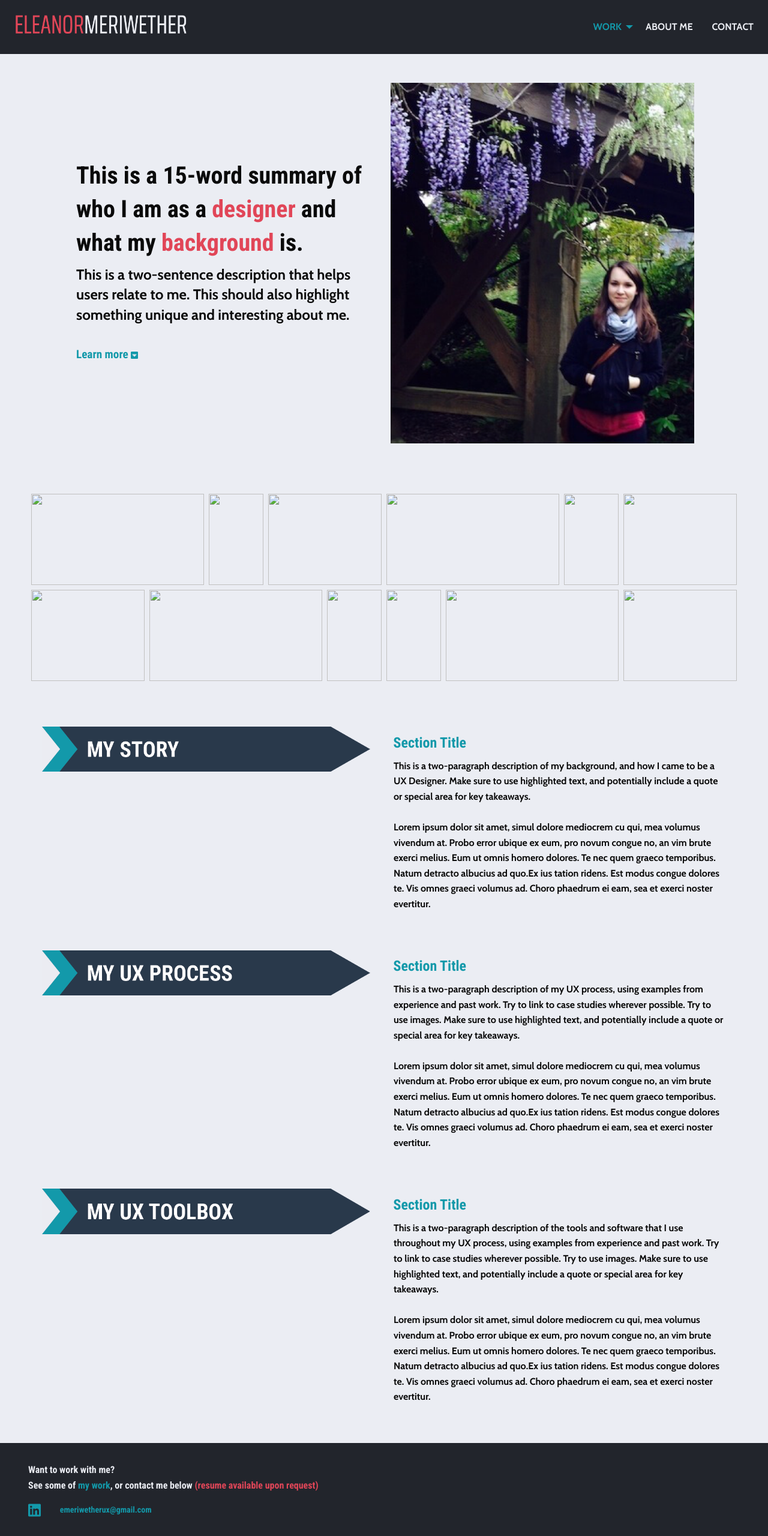
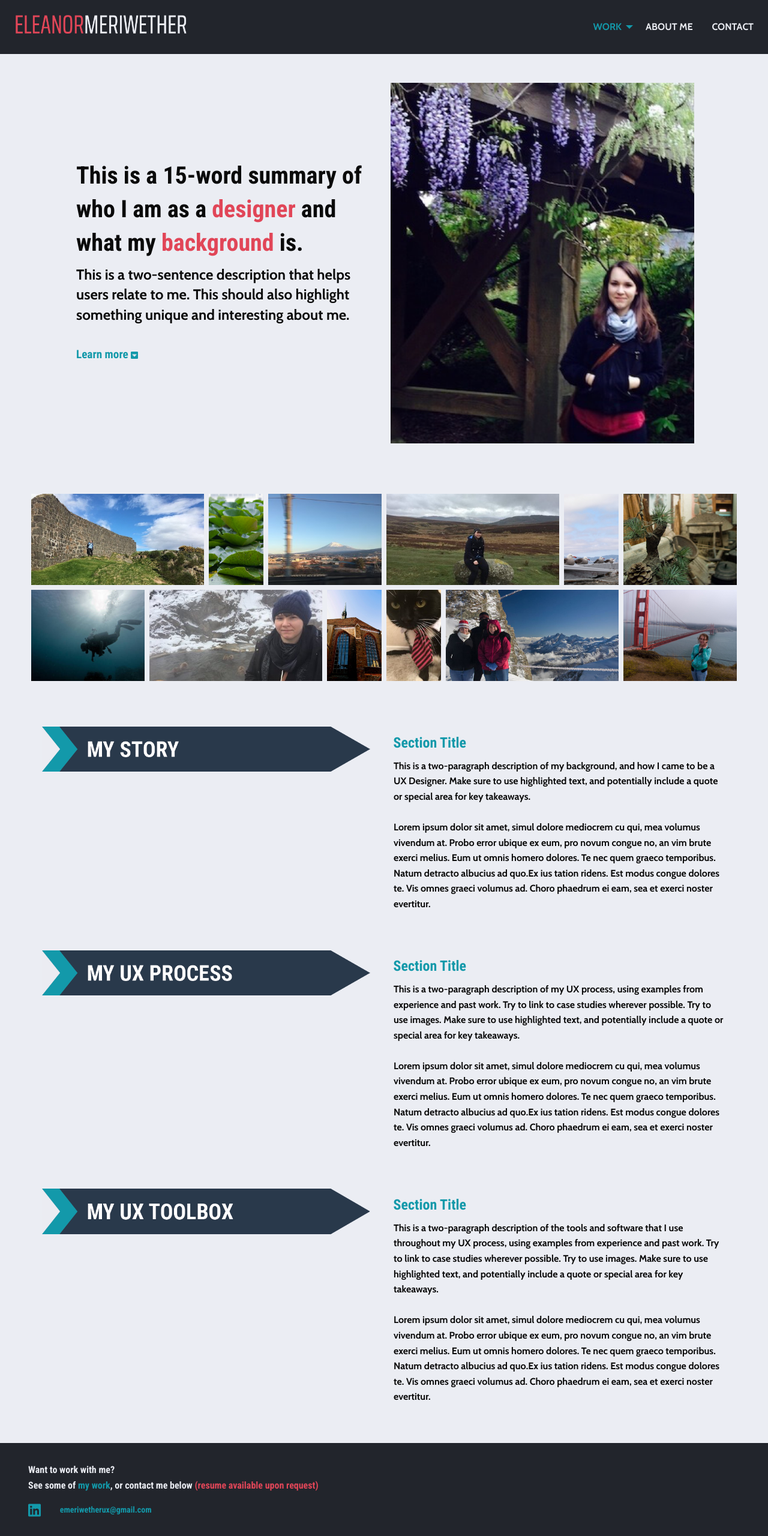
Before and after one commit to emeriwether/emeriwether.github.io, a Jekyll site: the page about.html, which Jekyll copies as it is, in a window 1280 px wide. Shown: the whole page at 60% size. Built offline with Jekyll 4.4.1, drawn with Linux system fonts in a browser that asks for light colours.

Commit message:
ct prev comm

```diff
--- a/about.html
+++ b/about.html
@@ -87,42 +87,42 @@
               <div class="grid-x collage" id="collage">
                   <!-- ROW ONE -->
                   <div class="small-3 cell">
-                    <a data-open="collageR1I1"><img src="images/about/bio_collage_stirlingCastle.jpeg" data-equalizer-watch></a>
+                    <a data-open="collageR1I1"><img src="images/about/collage/stirlingCastle.jpeg" data-equalizer-watch></a>
                   </div>
                   <div class="small-1 cell">
-                      <a data-open="collageR1I2"><img src="images/about/bio_collage_lillys.jpg" data-equalizer-watch></a>
+                      <a data-open="collageR1I2"><img src="images/about/collage/lillys.jpg" data-equalizer-watch></a>
                   </div>
                   <div class="small-2 cell">
-                      <a data-open="collageR1I3"><img src="images/about/bio_collage_fuji.jpeg" data-equalizer-watch></a>
+                      <a data-open="collageR1I3"><img src="images/about/collage/fuji.jpeg" data-equalizer-watch></a>
                   </div>
                   <div class="small-3 cell">
-                      <a data-open="collageR1I4"><img src="images/about/bio_collage_highlands.jpeg" data-equalizer-watch></a>
+                      <a data-open="collageR1I4"><img src="images/about/collage/highlands.jpeg" data-equalizer-watch></a>
                   </div>
                   <div class="small-1 cell">
-                      <a data-open="collageR1I5"><img src="images/about/bio_collage_seagulls.jpeg" data-equalizer-watch></a>
+                      <a data-open="collageR1I5"><img src="images/about/collage/seagulls.jpeg" data-equalizer-watch></a>
                   </div>
                   <div class="small-2 cell">
-                      <a data-open="collageR1I6"><img src="images/about/bio_collage_korea.jpg" data-equalizer-watch></a>
+                      <a data-open="collageR1I6"><img src="images/about/collage/korea.jpg" data-equalizer-watch></a>
                   </div>
 
                   <!-- ROW TWO -->
                   <div class="small-2 cell">
-                      <a data-open="collageR2I1"><img src="images/about/bio_collage_scuba.jpg" data-equalizer-watch></a>
+                      <a data-open="collageR2I1"><img src="images/about/collage/scuba.jpg" data-equalizer-watch></a>
                   </div>
                   <div class="small-3 cell">
-                      <a data-open="collageR2I2"><img src="images/about/bio_collage_snowMonkeys.jpg" data-equalizer-watch></a>
+                      <a data-open="collageR2I2"><img src="images/about/collage/snowMonkeys.jpg" data-equalizer-watch></a>
                   </div>
                   <div class="small-1 cell">
-                      <a data-open="collageR2I3"><img src="images/about/bio_collage_brandenburg.JPG" data-equalizer-watch></a>
+                      <a data-open="collageR2I3"><img src="images/about/collage/brandenburg.JPG" data-equalizer-watch></a>
                   </div>
                   <div class="small-1 cell">
-                      <a data-open="collageR2I4"><img src="images/about/bio_collage_romeow.jpeg" data-equalizer-watch></a>
+                      <a data-open="collageR2I4"><img src="images/about/collage/romeow.jpeg" data-equalizer-watch></a>
                   </div>
                   <div class="small-3 cell">
-                      <a data-open="collageR2I5"><img src="images/about/bio_collage_matterhorn.jpg" data-equalizer-watch></a>
+                      <a data-open="collageR2I5"><img src="images/about/collage/matterhorn.jpg" data-equalizer-watch></a>
                   </div>
                   <div class="small-2 cell">
-                      <a data-open="collageR2I6"><img src="images/about/bio_collage_goldenGate.jpg" data-equalizer-watch></a>
+                      <a data-open="collageR2I6"><img src="images/about/collage/goldenGate.jpg" data-equalizer-watch></a>
                   </div>
               </div>
               <!-- END COLLAGE -->
@@ -130,7 +130,7 @@
               <!-- BEGIN COLLAGE MODALS -->
                 <div class="reveal" id="collageR1I1" data-reveal>
                     <div class="card">
-                        <img src="images/about/bio_collage_stirlingCastle.jpeg">
+                        <img src="images/about/collage/stirlingCastle.jpeg">
                         <div class="card-section">
                             <h5 class="coralText">Stirling Castle, Stirling, Scotland 2018</h5>
                             <p>This is a description of the image.</p>
@@ -143,7 +143,7 @@
                 </div>
                 <div class="reveal" id="collageR1I2" data-reveal>
                     <div class="card">
-                        <img src="images/about/bio_collage_lillys.jpg">
+                        <img src="images/about/collage/lillys.jpg">
                         <div class="card-section">
                             <h5 class="coralText">Chonnam National University, Gwangju, South Korea, 2011</h5>
                             <p>This is a description of the image.</p>
@@ -156,7 +156,7 @@
                 </div>
                 <div class="reveal" id="collageR1I3" data-reveal>
                     <div class="card">
-                        <img src="images/about/bio_collage_fuji.jpeg">
+                        <img src="images/about/collage/fuji.jpeg">
                         <div class="card-section">
                             <h5 class="coralText">Mt. Fuji, Japan, 2017</h5>
                             <p>This is a description of the image.</p>
@@ -169,7 +169,7 @@
                 </div>
                 <div class="reveal" id="collageR1I4" data-reveal>
                     <div class="card">
-                        <img src="images/about/bio_collage_highlands.jpeg">
+                        <img src="images/about/collage/highlands.jpeg">
                         <div class="card-section">
                             <h5 class="coralText">Aberfeldy, Scottish Highlands, 2018</h5>
                             <p>This is a description of the image.</p>
@@ -182,7 +182,7 @@
                 </div>
                 <div class="reveal" id="collageR1I5" data-reveal>
                     <div class="card">
-                        <img src="images/about/bio_collage_seagulls.jpeg">
+                        <img src="images/about/collage/seagulls.jpeg">
                         <div class="card-section">
                             <h5 class="coralText">San Francisco, California, 2008</h5>
                             <p>This is a description of the image.</p>
@@ -195,7 +195,7 @@
                 </div>
                 <div class="reveal" id="collageR1I6" data-reveal>
                     <div class="card">
-                        <img src="images/about/bio_collage_korea.jpg">
+                        <img src="images/about/collage/korea.jpg">
                         <div class="card-section">
                             <h5 class="coralText">South Korea, 2011</h5>
                             <p>This is a description of the image.</p>
@@ -208,7 +208,7 @@
                 </div>
                 <div class="reveal" id="collageR2I1" data-reveal>
                     <div class="card">
-                        <img src="images/about/bio_collage_scuba.jpg">
+                        <img src="images/about/collage/scuba.jpg">
                         <div class="card-section">
                             <h5 class="coralText">SCUBA Diving, Curacao, 2013</h5>
                             <p>This is a description of the image.</p>
@@ -221,7 +221,7 @@
                 </div>
                 <div class="reveal" id="collageR2I2" data-reveal>
                     <div class="card">
-                        <img src="images/about/bio_collage_snowMonkeys.jpg">
+                        <img src="images/about/collage/snowMonkeys.jpg">
                         <div class="card-section">
                             <h5 class="coralText">Snow Monkey Park, Nagano, 2017</h5>
                             <p>This is a description of the image.</p>
@@ -234,7 +234,7 @@
                 </div>
                 <div class="reveal" id="collageR2I3" data-reveal>
                     <div class="card">
-                        <img src="images/about/bio_collage_brandenburg.JPG">
+                        <img src="images/about/collage/brandenburg.JPG">
                         <div class="card-section">
                             <h5 class="coralText">Brandenburg an der Havel, Germany, 2006</h5>
                             <p>This is a description of the image.</p>
@@ -247,7 +247,7 @@
                 </div>
                 <div class="reveal" id="collageR2I4" data-reveal>
                     <div class="card">
-                        <img src="images/about/bio_collage_romeow.jpeg">
+                        <img src="images/about/collage/romeow.jpeg">
                         <div class="card-section">
                             <h5 class="coralText">Romeow / Business Cat, Laguna Niguel, California, 2015</h5>
                             <p>This is a description of the image.</p>
@@ -260,7 +260,7 @@
                 </div>
                 <div class="reveal" id="collageR2I5" data-reveal>
                     <div class="card">
-                        <img src="images/about/bio_collage_matterhorn.jpg">
+                        <img src="images/about/collage/matterhorn.jpg">
                         <div class="card-section">
                             <h5 class="coralText">Matterhorn, Zermatt, Switzerland, 2007</h5>
                             <p>This is a description of the image.</p>
@@ -273,7 +273,7 @@
                 </div>
                 <div class="reveal" id="collageR2I6" data-reveal>
                     <div class="card">
-                        <img src="images/about/bio_collage_goldenGate.jpg">
+                        <img src="images/about/collage/goldenGate.jpg">
                         <div class="card-section">
                             <h5 class="coralText">Golden Gate Bridge, San Francisco, California, 2009</h5>
                             <p>This is a description of the image.</p>
```
Also changed, not shown: images/about/collage/brandenburg.JPG (renamed from images/about/collage/bio_collage_brandenburg.JPG), images/about/collage/fuji.jpeg (renamed from images/about/collage/bio_collage_fuji.jpeg), images/about/collage/goldenGate.jpg (renamed from images/about/collage/bio_collage_goldenGate.jpg), images/about/collage/highlands.jpeg (renamed from images/about/collage/bio_collage_highlands.jpeg), images/about/collage/korea.jpg (renamed from images/about/collage/bio_collage_korea.jpg), images/about/collage/lillys.jpg (renamed from images/about/collage/bio_collage_lillys.jpg), images/about/collage/matterhorn.jpg (renamed from images/about/collage/bio_collage_matterhorn.jpg), images/about/collage/monterrey.jpeg (renamed from images/about/collage/bio_collage_monterrey.jpeg), images/about/collage/romeow.jpeg (renamed from images/about/collage/bio_collage_romeow.jpeg), images/about/collage/scuba.jpg (renamed from images/about/collage/bio_collage_scuba.jpg), images/about/collage/seagulls.jpeg (renamed from images/about/collage/bio_collage_seagulls.jpeg), images/about/collage/snowMonkeys.jpg (renamed from images/about/collage/bio_collage_snowMonkeys.jpg), images/about/collage/stirlingCastle.jpeg (renamed from images/about/collage/bio_collage_stirlingCastle.jpeg).
